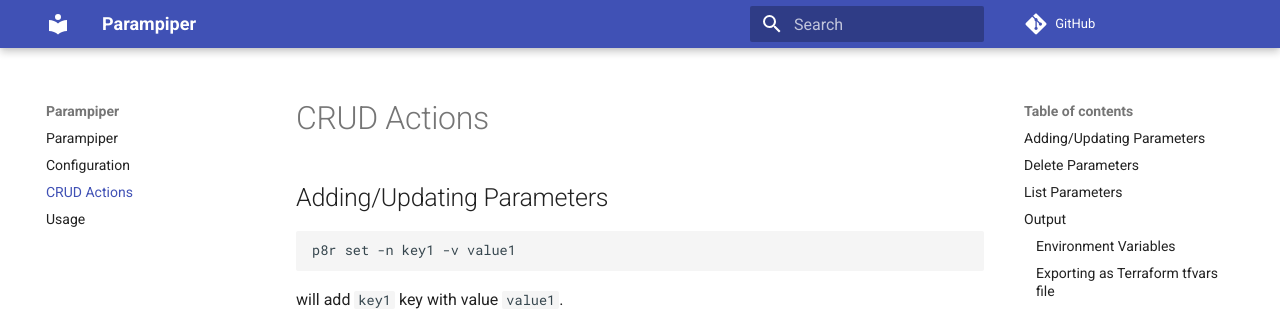
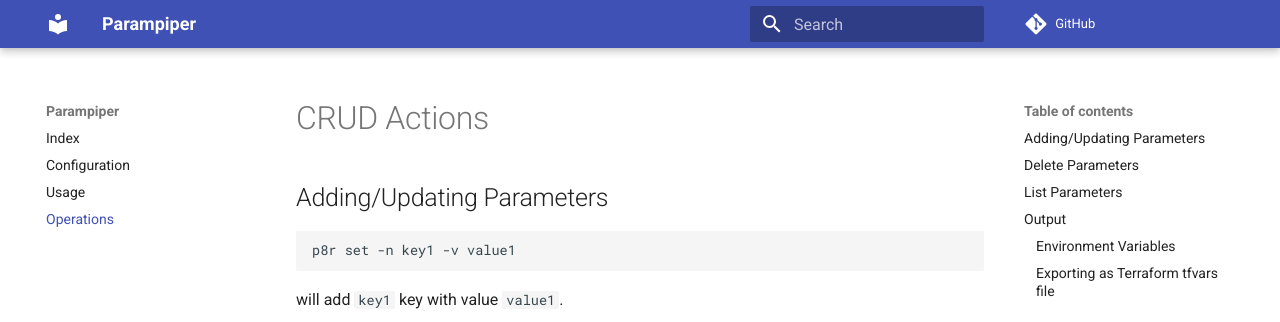
Before and after one commit to cdalar/parampiper, an MkDocs documentation site: the page built from docs/docs/crud.md, in a window 1280 px wide. Shown: the top 322 px of the page. Built offline with MkDocs 1.6.1 and Material for MkDocs 9.7.7, drawn with Linux system fonts in a browser that asks for light colours; comment, search, counter and statistics services are not loaded; some of the changed lines change nothing that is shown.

Commit message:
set navigation

```diff
--- a/docs/mkdocs.yml
+++ b/docs/mkdocs.yml
@@ -15,10 +15,8 @@
   - pymdownx.tabbed
   - toc:
       permalink: true
-# nav:
-#     - Home: index.md
-#     - Installation Guide: installation.md
-#     - User Guide: user_guide.md
-#     - API Reference: api_reference.md
-#     - FAQs: faqs.md
-#     - Changelog: changelog.md
+nav:
+  - Index: index.md
+  - Configuration: configuration.md
+  - Usage: usage.md
+  - Operations: crud.md
```
